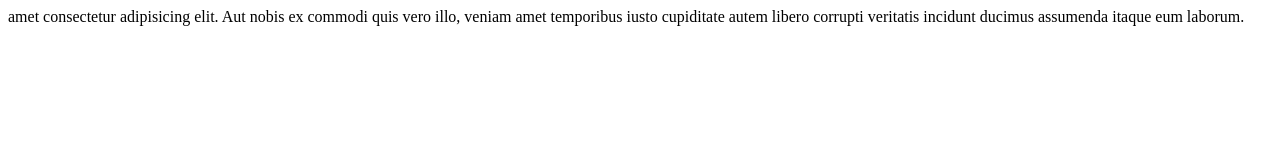
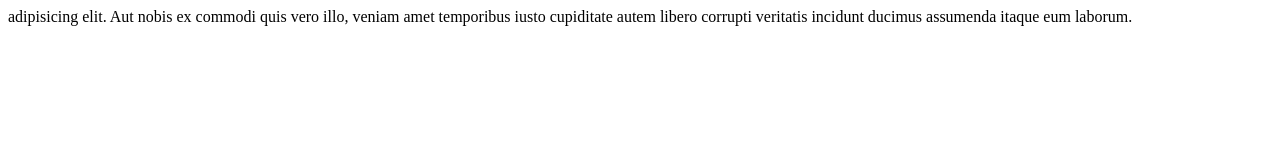
Before and after one commit to NNikusha/Lecture-2-task, a plain HTML site: page index.html in a window 1280 px wide. Drawn offline with Linux system fonts and the light colour scheme.

Commit message:
deleted text

```diff
--- a/index.html
+++ b/index.html
@@ -6,6 +6,6 @@
     <title>Document</title>
 </head>
 <body>
-    <div>  amet consectetur adipisicing elit. Aut nobis ex commodi quis vero illo, veniam amet temporibus iusto cupiditate autem libero corrupti veritatis incidunt ducimus assumenda itaque eum laborum.</div>
+    <div>   adipisicing elit. Aut nobis ex commodi quis vero illo, veniam amet temporibus iusto cupiditate autem libero corrupti veritatis incidunt ducimus assumenda itaque eum laborum.</div>
 </body>
 </html>
```
